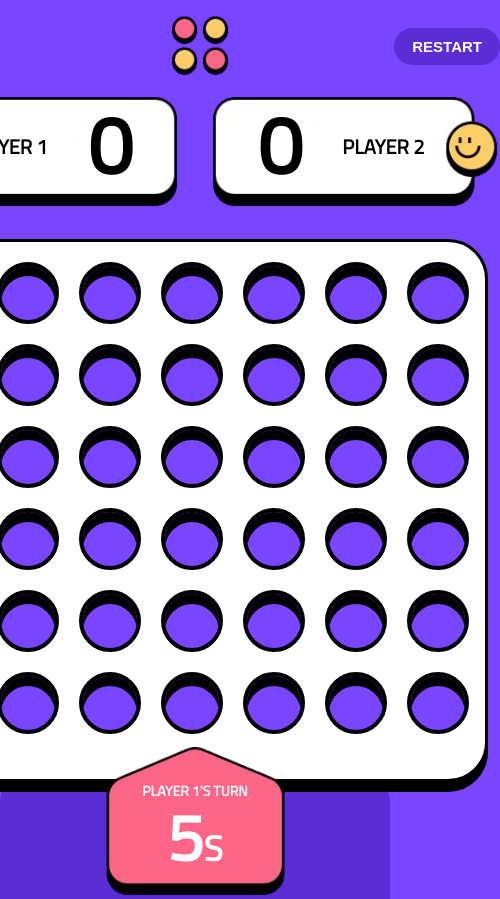
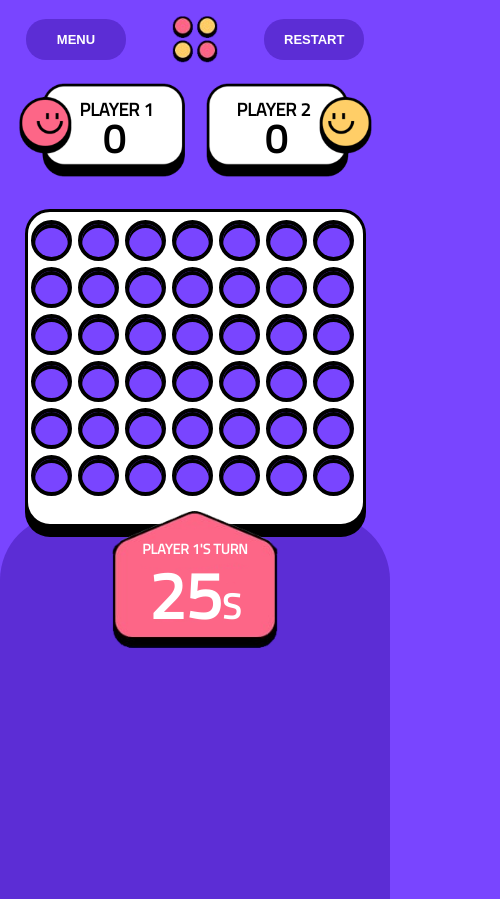
Before and after one commit to lukasdeVries/connect-4, a plain HTML site: page index.html in a window 390 px wide. Shown: the top 899 px of the page, 500 px wide, since content can reach past the window. Drawn offline with Linux system fonts and the light colour scheme.

Commit message:
mobile responsiveness and comments
next step in resposiveness done
and added comments
spotted fault in check win logic

```diff
--- a/index.html
+++ b/index.html
@@ -10,9 +10,9 @@
 
     <body>
         <div class="top">
-            <button class="top__button">Menu</button>
+            <button class="top__button top__button--menu">Menu</button>
             <img class="top__image" src="./resources/images/logo.png" alt="">
-            <button class="top__button">Restart</button>
+            <button class="top__button top__button--restart">Restart</button>
         </div><!--top-->
         <div class="center">
             <div class="player player--1">
--- a/resources/js/index.js
+++ b/resources/js/index.js
@@ -6,7 +6,6 @@ let yellowPlayerScore = 0
 
 let currentPlayer = playerRed
 
-let gameOver = false
 let board
 
 let rows = 6
@@ -14,7 +13,7 @@ let columns = 7
 
 let currColumns = []
 
-let remainingSecondsStart = 10
+let remainingSecondsStart = 30
 let remainingSeconds = remainingSecondsStart
 
 let interval = null
@@ -24,14 +23,15 @@ let animationInterval = null
 document.addEventListener('DOMContentLoaded', () => {
     setGame()
     startTimer(remainingSecondsStart)
-    // const cels = document.querySelectorAll('.tile')
-    // cels.forEach(cel => {
-    //     let celFace = document.createElement('div')
-    //     celFace.classList.add('tile__face')
-    //     cel.appendChild(celFace)
-    // })
+
+    document.querySelector('.top__button--restart').addEventListener('click', () => {
+        restart()
+    })
 })
 
+/**
+ * creates all elements needed for the game function and fills fields with usable data
+ */
 function setGame() {
     board = []
     currColumns = [5, 5, 5, 5, 5, 5, 5]
@@ -52,8 +52,11 @@ function setGame() {
     }
 }
 
+/**
+ * collects data from clicked tile and stets it to red or yellow depending on cuurent player
+ * @returns
+ */
 function setPiece() {
-    if (gameOver) return
     if (animationInterval !== null ) return
 
     let coords = this.id.split('-')
@@ -81,13 +84,23 @@ function setPiece() {
     checkWinner()
 }
 
+/**
+ * checks if four in a rows has been achieved
+ * @returns
+ */
 function checkWinner() {
     // horizontaal
+    // loops for every row, six in total
     for (let r = 0; r < rows; r++){
+        // loops for every column, minus three otherwise the check would go out of bounds
         for (let c = 0; c < columns - 3; c++){
+            // check if the tile is empty
             if (board[r][c] != ' ') {
+                // ckecks wether there is a line of four tiles on the same row but four diffrent columns
                 if (board[r][c] == board[r][c+1] && board[r][c+1] == board[r][c+2] && board[r][c+2] == board[r][c+3]){
+                    // sets the winner to the last player
                     setWinner(r, c)
+                    // stops the function
                     return
                 }
             }
@@ -95,10 +108,14 @@ function checkWinner() {
     }
 
     // verticaal
+    // loops through every column, seven in total
     for (let c = 0; c < columns; c++){
+        // loops through three rows, otherwise the check would go out of bounds
         for (let r = 0; r < rows - 3; r++){
+            // check if the tile is empty
             if (board[r][c] != ' '){
-                if (board[r][c] == board[r+1][c] && board[r+1][c] == board[r+2][c] && board[r+2][c] == board[+3][c]) {
+                // ckecks wether there is a line of four tiles on the same column but four diffrent rows
+                if (board[r][c] == board[r+1][c] && board[r+1][c] == board[r+2][c] && board[r+2][c] == board[r+3][c]) {
                     setWinner(r, c)
                     return
                 }
@@ -107,9 +124,12 @@ function checkWinner() {
     }
 
     // tegen diagonaal
+    // loops through three rows to stay in bounds
     for (let r = 0; r < rows -3; r++) {
+    // loops through four columns to stay in bounds
         for (let c = 0; c < columns - 3; c++) {
             if (board[r][c] != ' ') {
+                // ckecks if there is a line of four similar tiles moving both down and sideways
                 if (board[r][c] == board[r+1][c+1] && board[r+1][c+1] == board[r+2][c+2] && board[r+2][c+2] == board[r+3][c+3]) {
                     setWinner(r, c)
                     return
@@ -120,9 +140,13 @@ function checkWinner() {
 
 
     // diagonaal
+    // loops through three rows to stay in bounds.
+    // because it moves bottom to top sideways, r starts at three instead of the number of rows minus three in order to stay in bounds
     for (let r = 3; r < rows; r++) {
+        // loops through the columns
         for (let c = 0; c < columns - 3; c++){
             if (board[r][c] != ' ') {
+                //ckecks if there is a line of four similar tiles moving both up and sideways
                 if (board[r][c] == board[r-1][c+1] && board[r-1][c+1] == board[r-2][c+2] && board[r-2][c+2] == board[r-3][c+3]) {
                     setWinner(r, c)
                     return
@@ -132,6 +156,11 @@ function checkWinner() {
     }
 }
 
+/**
+ * sets the winner based on the last placed tile before winning
+ * @param {String} r
+ * @param {String} c
+ */
 function setWinner(r, c) {
 
     winnerAnimation(board[r][c])
@@ -147,24 +176,11 @@ function setWinner(r, c) {
         scoreElement2.innerHTML = yellowPlayerScore
         currentPlayer = playerRed
     }
-
-    // currColumns = []
-    // currColumns = [5, 5, 5, 5, 5, 5, 5]
-    // board = []
-    // for (let r = 0; r < rows; r++) {
-    //     let row = []
-    //     for (let c = 0; c < columns; c++) {
-    //         row.push(' ')
-    //     }
-    //     board.push(row)
-    // }
-
     setTimeout(function () {clearBoard() }, 1000)
-
-
-
 }
-
+/**
+ * clears the board and resets the fields
+ */
 function clearBoard() {
     const tiles = document.querySelectorAll('.tile')
     tiles.forEach(tile => {
@@ -184,9 +200,12 @@ function clearBoard() {
         }
         board.push(row)
     }
-
 }
 
+/**
+ * starts a timer based on the seconds given
+ * @param {Number} currenSeconds
+ */
 function startTimer(currenSeconds) {
     remainingSeconds = currenSeconds
     interval = setInterval(() => {
@@ -227,40 +246,47 @@ function startTimer(currenSeconds) {
     }, 1000)
 }
 
+/**
+ * updates the timer bases on the given number
+ * @param {Number} value
+ */
 function updateTimerElement(value) {
     document.querySelector('#time').innerHTML = value
 }
 
+/**
+ * updates the color of the timer based on current player
+ */
 function updateTimerColor() {
     let element = document.querySelector('.board__timer')
-    if (element.classList.contains('board__timer--red')) {
+    if (currentPlayer === "Y") {
         element.classList.remove('board__timer--red')
         element.classList.add('board__timer--yellow')
+        document.getElementById('player-number').innerHTML = '2'
     } else {
         element.classList.remove('board__timer--yellow')
         element.classList.add('board__timer--red')
+        document.getElementById('player-number').innerHTML = '1'
     }
 }
 
-function updateTimerCaption() {
-    const element = document.querySelector('.player-number')
-    if (currentPlayer == 'R') {
-        element.innerHTML = '1'
-    } else {
-        element.innerHTML = '2'
-    }
-}
-
+/**
+ * changes the score of the current player to the given value
+ * @param {Number} score
+ */
 function updatePlayerScoreDisplay(score) {
     if (currentPlayer == 'R') {
         document.querySelector('.player__score--1').innerHTML = score
     } else if (currentPlayer == 'Y') {
         document.querySelector('.player__score--2').innerHTML = score
-
     }
 
 }
 
+/**
+ * plays a short flickering animation to indicate who won
+ * @param {String} winner
+ */
 function winnerAnimation(winner) {
 
     const element = document.querySelector('.board')
@@ -291,3 +317,18 @@ function winnerAnimation(winner) {
         }
     }, 500)
 }
+
+/**
+ * restarts the whole game including scores
+ */
+function restart() {
+    clearBoard()
+    remainingSeconds = remainingSecondsStart
+    updateTimerElement(remainingSeconds)
+    document.querySelector('.player__score--1').innerHTML = 0
+    document.querySelector('.player__score--2').innerHTML = 0
+    yellowPlayerScore = 0
+    redPlayerScore = 0
+    currentPlayer = 'R'
+    updateTimerColor()
+}
--- a/resources/styles/style.scss
+++ b/resources/styles/style.scss
@@ -24,7 +24,6 @@
     font-display: swap;
 }
 
-
 *{
     margin: 0;
     padding: 0;
@@ -33,15 +32,16 @@
 
 html{
     min-height: 100%;
-    display: flex;
 }
 
 body{
     display: flex;
     align-items: center;
     flex-direction: column;
+
     width: 100%;
     height: 100%;
+
     background-color: var(--backgound-color-main);
     font-family: 'Titillium Web';
     position: absolute;
@@ -56,7 +56,6 @@ body{
     top: 839px;
     border-top-left-radius: 65px;
     border-top-right-radius: 65px;
-
     z-index: 1;
     background-color: var(--background-color-secondary);
 
@@ -64,49 +63,63 @@ body{
         top: 740px;
     }
 
+    @media( max-width: 620px){
+        top: 515px;
+    }
 }
 
 .top{
     display: flex;
     justify-content: space-between;
     align-items: center;
+
     width: 864px;
+
     padding: 3rem 0 20px 0;
+
     @media( max-width: 1910px){
         padding: 1rem 0 20px 0;
         width: 610px;
-
     }
 
+    @media( max-width: 620px){
+        padding: 1rem 0 20px 0;
+        width: 338px;
+    }
 
     &__button{
+        display: inline-block;
+
+        height: fit-content;
+
         padding: 13px 20px 13px 20px;
-
         font-weight: bold;
         font-size: 15px;
-        height: fit-content;
         border: none;
         text-align: center;
         text-decoration: none;
-        display: inline-block;
         border-radius: 20px;
         background-color: var(--background-color-secondary);
         text-transform: uppercase;
         color: var(--background-color-white);
 
         @media( max-width: 1910px){
-            padding: 10px 18px 10px 18px;
+            width: 100px;
+            font-size: 13px;
         }
-
     }
 
     &__image{
         height: 83px;
-        padding: 0 0 0 35px;
 
         @media( max-width: 1910px){
             height: 60px;
         }
+
+        @media( max-width: 620px){
+            height: 47px;
+        }
+
     }
 }
 
@@ -115,13 +128,14 @@ body{
     flex-direction: row;
     justify-content: center;
     align-items: center;
+
     width: 100%;
+
     @media( max-width: 1910px){
         display: grid;
         grid-template-columns: 1fr 1fr;
         grid-template-rows: repeat(2, auto);
     }
-
 }
 
 .player{
@@ -129,6 +143,7 @@ body{
     flex-direction: column;
     justify-content: center;
     align-items: center;
+
     height: 265px;
     width: 195px;
 
@@ -145,6 +160,15 @@ body{
         background-size: contain;
     }
 
+    @media( max-width: 620px){
+        flex-direction: column;
+        align-items: center;
+        justify-content: center;
+        height: 94px;
+        width: 167px;
+    }
+
+
 
     &__name{
         padding: 5rem 0 0 0;
@@ -155,19 +179,23 @@ body{
             font-weight: 900;
         }
 
+        @media( max-width: 620px){
+            font-size: 18px;
+            font-weight: 900;
+        }
     }
 
     &__name--1{
         @media( max-width: 1910px){
             margin: 0 20px 0 0;
-            padding: 0 0 10px 48px;
+            padding: 0 0 0 50px;
         }
     }
 
     &__name--2{
         @media( max-width: 1910px){
             margin: 0 0 0 20px;
-            padding: 0 48px 10px 0;
+            padding: 0 50px 0 0;
         }
     }
 
@@ -180,7 +208,25 @@ body{
             font-size: 80px;
             padding: 0 20px 15px 20px;
         }
+
+        @media( max-width: 620px){
+            font-size: 40px;
+            font-weight: 900;
+        }
     }
+
+    &__score--1{
+        @media( max-width: 620px){
+            padding: 0 0 10px 25px;
+        }
+    }
+
+    &__score--2{
+        @media( max-width: 620px){
+            padding: 0 25px 10px 0;
+        }
+    }
+
 
     &--1{
         background-image: url("../images/score-player-1.png");
@@ -190,6 +236,10 @@ body{
             margin: 0 1rem 0 0;
         }
 
+        @media( max-width: 620px){
+            background-image: url('../images/player-1-mobile.png');
+            margin: 0 10px 0 1rem;
+        }
     }
 
     &--2{
@@ -201,15 +251,23 @@ body{
             flex-direction: row-reverse;
         }
 
+        @media( max-width: 620px){
+            background-image: url('../images/player-2-mobile.png');
+            margin: 0 1rem 0 10px;
+            flex-direction: column;
+        }
+
+
     }
 }
-
 
 .board{
     display: flex;
     justify-content: center;
+
     width: 864px;
     height: 695px;
+
     margin: 2rem 4.5rem 0 4.5rem;
     border-radius: 40px;
     z-index: 3;
@@ -228,16 +286,22 @@ body{
         order: 3;
     }
 
+    @media( max-width: 620px){
+        width: 341px;
+        height: 318px;
 
-
+        border-radius: 25px;
+    }
 
     &__field{
         display: grid;
+
+        height: 85%;
+
         grid-template-columns: repeat(7, 125px);
         row-gap: 21px;
         -moz-column-gap: 60px;
         column-gap: 0px;
-        height: 85%;
         margin: 10px 0 0 0;
         z-index: 4;
 
@@ -245,12 +309,15 @@ body{
             display: flex;
             flex-wrap: wrap;
 
+            height: 85%;
 
             row-gap: 0;
-            height: 85%;
             margin: 10px 0 0 0;
         }
 
+        @media( max-width: 620px){
+            margin: 5px 0 0 0;
+        }
     }
 
 
@@ -268,22 +335,27 @@ body{
         justify-content: center;
         align-items: center;
 
-        color: #ffffff;
-
-        position: absolute;
-        top: 824px;
         height: 202px;
         width: 241px;
 
+        color: #ffffff;
+        position: absolute;
+        top: 824px;
         background-repeat: no-repeat;
         background-size: cover;
         background-position: center;
         text-transform: uppercase;
 
         @media( max-width: 1910px){
-            top: 746px;
             height: 150px;
             width: 179px;
+            top: 746px;
+        }
+
+        @media( max-width: 620px){
+            height: 137px;
+            width: 166px;
+            top: 511px;
         }
 
     }
@@ -334,10 +406,11 @@ body{
 }
 
 .tile{
+    height: 80px;
+    width: 80px;
+
     border: 5px solid #000000;
     border-radius: 50%;
-    height: 80px;
-    width: 80px;
     justify-self: center;
     background-color: var(--backgound-color-main);
     position: relative;
@@ -352,6 +425,14 @@ body{
         margin: 10px;
     }
 
+    @media( max-width: 620px){
+        height: 41px;
+        width: 41px;
+
+        margin: 3px;
+        -webkit-box-shadow: inset 0px 4px 0px 0px #000000;
+        box-shadow: inset 0px 4px 0px 0px #000000;
+    }
 
     &__face{
         height: inherit;
@@ -370,10 +451,18 @@ body{
     background-color: var(--player-color-1);
     -webkit-box-shadow: inset 0px 8px 0px 0px rgba(0,0,0,0.39);
     box-shadow: inset 0px 8px 0px 0px rgba(0,0,0,0.39);
+    @media( max-width: 620px){
+        -webkit-box-shadow: inset 0px 4px 0px 0px rgba(0,0,0,0.39);
+        box-shadow: inset 0px 4px 0px 0px rgba(0,0,0,0.39);
+    }
 }
 
 .yellow-piece{
     background-color: var(--player-color-2);
     -webkit-box-shadow: inset 0px 8px 0px 0px rgba(0,0,0,0.39);
     box-shadow: inset 0px 8px 0px 0px rgba(0,0,0,0.39);
+    @media( max-width: 620px){
+        -webkit-box-shadow: inset 0px 4px 0px 0px rgba(0,0,0,0.39);
+        box-shadow: inset 0px 4px 0px 0px rgba(0,0,0,0.39);
+    }
 }
```
Also changed, not shown: resources/styles/style.css, 1 other file.
